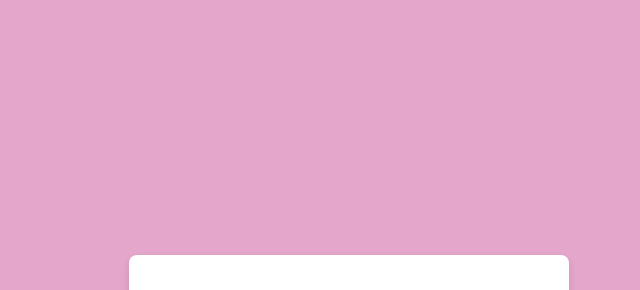
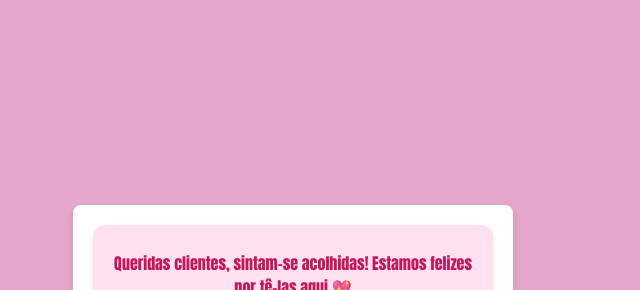
Before and after one commit to iassmym/projeto.M2, a plain HTML site: page index.html in a window 1280 px wide. Shown: the part 315-605 px from the top of the page, without its empty margins (347-987 px from the left). Drawn offline with Linux system fonts and the light colour scheme.

Commit message:
tentando adicionar um texto

```diff
--- a/index.html
+++ b/index.html
@@ -36,11 +36,11 @@
     <link rel="stylesheet" href="style.css">
 </head>
 <body>
-    <p>Queridas Clientes</p>
-
     <div class="container">
+        <div class="entrada">
+            <p>Queridas clientes, sintam-se acolhidas! Estamos felizes por tê-las aqui 💖</p>
+        </div>
         <h1>Cadastro de Clientes</h1>
-
         <form id="formCadastro" enctype="multipart/form-data">
             <input type="text" id="nome" placeholder="Nome" required>
             <input type="email" id="email" placeholder="E-mail" required>
--- a/style.css
+++ b/style.css
@@ -65,12 +65,20 @@ li {
     padding: 5px 0;
     border-bottom: 1px solid #ccc;
 }  */
+.entrada {
+    background-color: #ffe0f0;
+    padding: 10px 20px;
+    border-radius: 12px;
+    margin-bottom: 15px;
+    text-align: center;
+    font-weight: bold;
+    color: #c2185b;
+    box-shadow: 0 2px 5px rgba(0,0,0,0.1);
+}
 
 
-.p {
-    width: 200px;
 
-}
+
 body {
     font-family: Impact, Haettenschweiler, 'Arial Narrow Bold', sans-serif;
     background-color: #e4a6ca;
```
